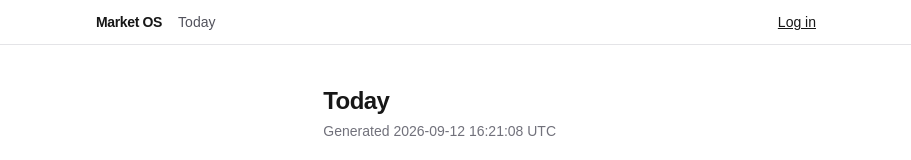
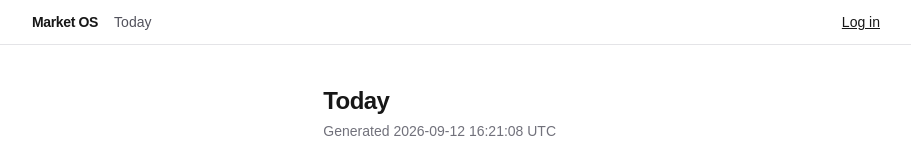
Before and after one commit to jyun121388-spec/market-os, a Next.js app: page /today in a window 1280 px wide. Shown: the top 160 px of the page, without its empty margins (184-1095 px from the left). Built offline with nearby package versions, Linux system fonts and the light colour scheme; no server answers; the database is empty.

Commit message:
Expose Buffett Oracle in normal-user navigation

```diff
--- a/src/app/SiteNav.tsx
+++ b/src/app/SiteNav.tsx
@@ -3,14 +3,8 @@ import { getCurrentUser, signOutAction } from "@/server/actions/auth";
 import { isOperatorEmail } from "@/server/domain/operatorAccess";
 
 /**
- * The global navigation, and the reason it exists is the delivery audit's first finding: before
- * this, navigation lived only on `/today`, only when signed in, and reached three routes. Every
- * other surface — the company index, system health, the app's own root — was reachable only by
- * typing a URL, which is a terminal by another name.
- *
- * Server component, so it reads the session directly rather than duplicating auth state into the
- * client. `/admin` appears only for an operator, matching `isOperatorEmail`'s own fail-closed
- * allowlist: a link to a page that will redirect is worse than no link.
+ * Global navigation. Every normal-user surface required by V1 is reachable without typing a URL.
+ * Buffett Oracle is a research lens over Market OS evidence, not a second provider/data authority.
  */
 export async function SiteNav() {
   const user = await getCurrentUser();
@@ -18,7 +12,7 @@ export async function SiteNav() {
 
   return (
     <nav className="border-b border-zinc-200 bg-white dark:border-zinc-800 dark:bg-black">
-      <div className="mx-auto flex max-w-3xl flex-wrap items-center gap-x-4 gap-y-2 px-6 py-3 text-sm">
+      <div className="mx-auto flex max-w-4xl flex-wrap items-center gap-x-4 gap-y-2 px-6 py-3 text-sm">
         <Link href="/" className="font-semibold tracking-tight">
           Market OS
         </Link>
@@ -30,6 +24,9 @@ export async function SiteNav() {
             <Link href="/company" className="text-zinc-600 hover:underline dark:text-zinc-400">
               Companies
             </Link>
+            <Link href="/oracle" className="font-medium text-amber-700 hover:underline dark:text-amber-400">
+              Buffett Oracle
+            </Link>
             <Link href="/macro" className="text-zinc-600 hover:underline dark:text-zinc-400">
               Macro
             </Link>
@@ -39,11 +36,6 @@ export async function SiteNav() {
             <Link href="/ask" className="text-zinc-600 hover:underline dark:text-zinc-400">
               Ask Market
             </Link>
-            {/*
-              The ORDINARY user's health surface. `/admin` below is a different thing and stays
-              operator-only: it renders raw adapter errors and run internals, which is right for
-              whoever is debugging the pipeline and wrong for everybody else.
-            */}
             <Link href="/status" className="text-zinc-600 hover:underline dark:text-zinc-400">
               Status
             </Link>
@@ -54,13 +46,6 @@ export async function SiteNav() {
             ) : null}
             <form action={signOutAction} className="ml-auto flex items-center gap-3">
               <span className="text-zinc-500">{user.email}</span>
-              {/*
-                `data-nav` marks this as chrome rather than the page's own action. It exists
-                because the nav's submit button sits before every page's form in the document, so
-                a generic `button[type="submit"]` selector — which the E2E walkthrough had used
-                unambiguously for months — started signing the user out instead of submitting the
-                form they were looking at.
-              */}
               <button type="submit" data-nav="logout" className="underline">
                 Log out
               </button>
```
